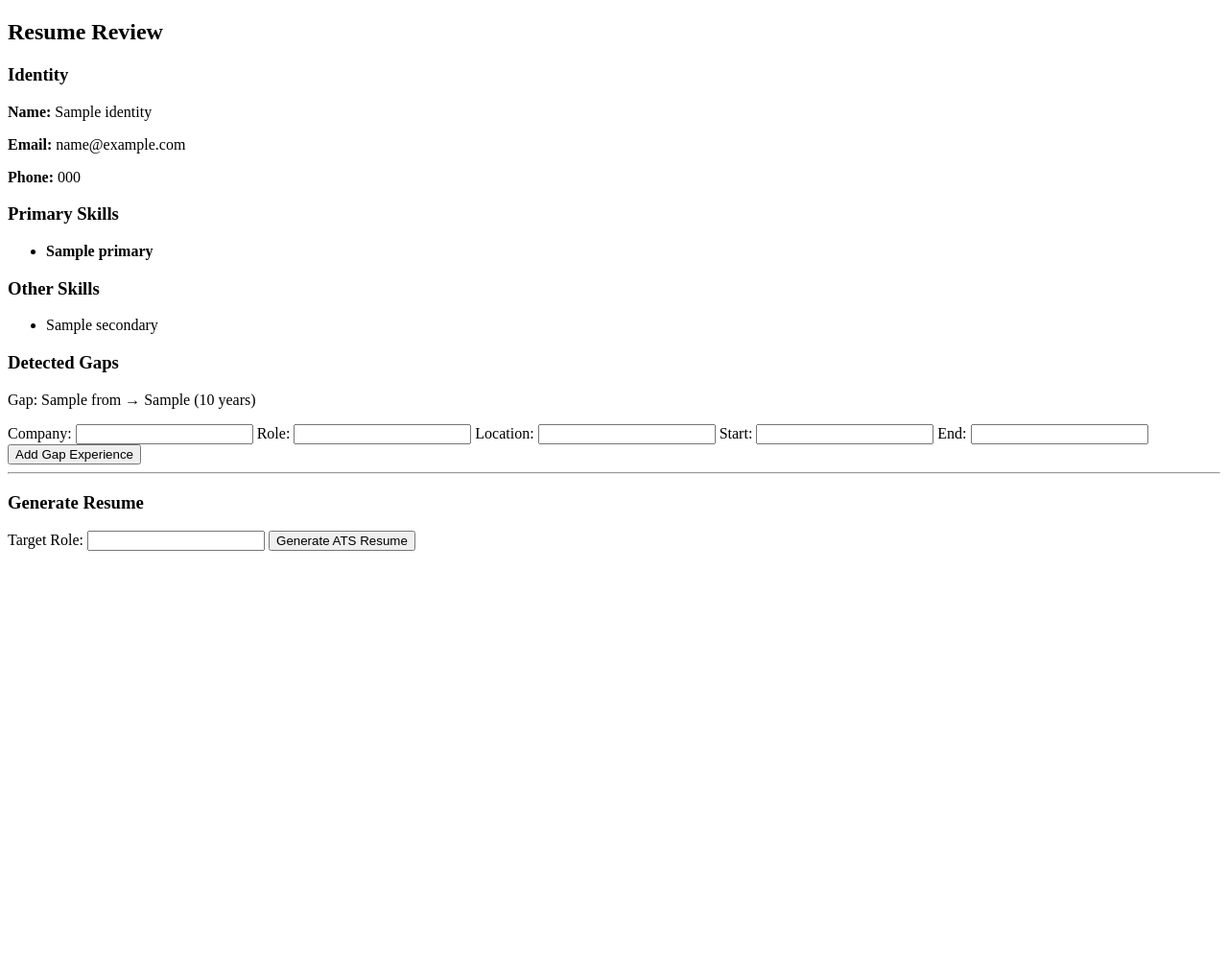
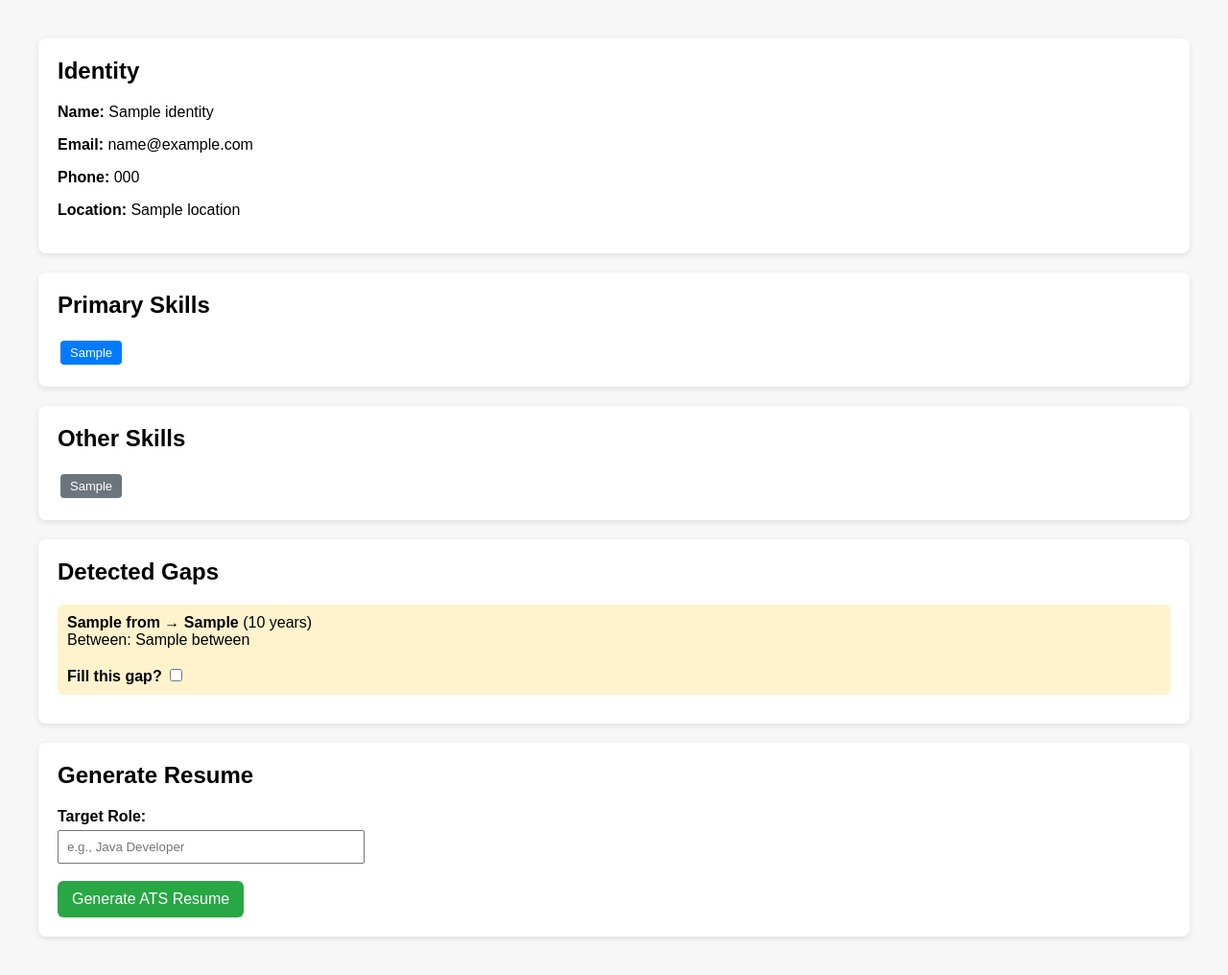
Before and after one commit to anand1342/resume_ai, a FastAPI app: template templates/review.html in a window 1280 px wide. Shown: the whole page at 96% size. Before the commit the page ends 574 px from the top, so only its background shows below. Run offline with FastAPI, Linux system fonts and the light colour scheme; the template is opened without the code that fills it: most values are stand-ins (such as "Sample title", 1, 10 or a date in 2020).

Commit message:
Fix skills None error

```diff
--- a/app.py
+++ b/app.py
@@ -5,38 +5,33 @@ import uuid
 import os
 
 from resume_parser import parse_resume, extract_identity, extract_skills
-from structured_parser import extract_education, extract_employment
 from gap_analyzer import build_timeline, detect_gaps
 from resume_optimizer import generate_resume
 from exporter import export_to_word
 
-# =============================
-# APP SETUP
-# =============================
 app = FastAPI(title="AI Resume Builder")
 
 templates = Jinja2Templates(directory="templates")
 
 UPLOAD_DIR = "uploads"
 OUTPUT_DIR = "outputs"
-
 os.makedirs(UPLOAD_DIR, exist_ok=True)
 os.makedirs(OUTPUT_DIR, exist_ok=True)
 
-# In-memory session store
+# Temporary session store (in-memory)
 session_store = {}
 
-# =============================
-# HOME
-# =============================
+# ==============================
+# HOME PAGE
+# ==============================
 @app.get("/", response_class=HTMLResponse)
 def home(request: Request):
     return templates.TemplateResponse("index.html", {"request": request})
 
 
-# =============================
+# ==============================
 # UPLOAD RESUME
-# =============================
+# ==============================
 @app.post("/upload", response_class=HTMLResponse)
 async def upload_resume(request: Request, file: UploadFile = File(...)):
     file_id = str(uuid.uuid4())
@@ -46,33 +41,18 @@ async def upload_resume(request: Request, file: UploadFile = File(...)):
     with open(file_path, "wb") as f:
         f.write(await file.read())
 
-    # Read raw text
-    with open(file_path, "rb") as f:
-        raw_text = f.read().decode(errors="ignore")
+    # Read file content safely
+    try:
+        raw_text = open(file_path, "rb").read().decode(errors="ignore")
+    except:
+        raw_text = ""
 
-    # =============================
-    # REAL PARSING
-    # =============================
-    education = extract_education(raw_text)
-    employment = extract_employment(raw_text)
+    # Parse resume
+    parsed = parse_resume(raw_text)
+    identity = extract_identity(raw_text)
+    skills_data = extract_skills(raw_text)
 
-    parsed = {
-        "education": education,
-        "employment": employment
-    }
-
-    # =============================
-    # IDENTITY & SKILLS
-    # =============================
-    identity = extract_identity(raw_text)
-    skills = extract_skills(raw_text)
-
-    # Determine primary stack
-    primary_stack = skills["primary"][0] if skills["primary"] else "General"
-
-    # =============================
-    # TIMELINE & GAPS
-    # =============================
+    # Timeline & gaps
     timeline = build_timeline(parsed)
     gaps = detect_gaps(timeline)
 
@@ -81,56 +61,27 @@ async def upload_resume(request: Request, file: UploadFile = File(...)):
         "raw_text": raw_text,
         "parsed": parsed,
         "identity": identity,
-        "skills": skills,
-        "primary_stack": primary_stack,
+        "skills": skills_data,
         "gaps": gaps,
     }
 
-    # =============================
-    # REVIEW SCREEN
-    # =============================
+    # Render review page
     return templates.TemplateResponse(
         "review.html",
         {
             "request": request,
             "file_id": file_id,
             "identity": identity,
-            "skills": skills,
-            "primary_stack": primary_stack,
+            "primary_skills": skills_data.get("primary", []),
+            "secondary_skills": skills_data.get("secondary", []),
             "gaps": gaps,
         },
     )
 
 
-# =============================
-# ADD GAP EXPERIENCE
-# =============================
-@app.post("/add-gap")
-async def add_gap(
-    file_id: str = Form(...),
-    company: str = Form(...),
-    role: str = Form(...),
-    start: str = Form(...),
-    end: str = Form(...),
-    location: str = Form(...)
-):
-    if file_id not in session_store:
-        return {"error": "Invalid session"}
-
-    session_store[file_id].setdefault("additional_experience", []).append({
-        "company": company,
-        "role": role,
-        "start": start,
-        "end": end,
-        "location": location
-    })
-
-    return {"status": "Gap experience added"}
-
-
-# =============================
+# ==============================
 # GENERATE FINAL RESUME
-# =============================
+# ==============================
 @app.post("/generate")
 async def generate_final_resume(
     request: Request,
@@ -138,27 +89,28 @@ async def generate_final_resume(
     target_role: str = Form(...),
 ):
     if file_id not in session_store:
-        return {"error": "Session expired. Please upload again."}
+        return HTMLResponse("Session expired. Please upload again.", status_code=400)
 
     data = session_store[file_id]
 
     final_resume = generate_resume(
         target_role=target_role,
         original_resume=data["raw_text"],
-        education=data["parsed"]["education"],
-        employment=data["parsed"]["employment"],
-        additional_experience=data.get("additional_experience", []),
-        identity=data["identity"],
+        education=data["parsed"].get("education", []),
+        employment=data["parsed"].get("employment", []),
+        additional_experience=[],
     )
 
-    # Safe filename
+    # Use candidate name for file
     candidate_name = data["identity"].get("name", "Candidate").replace(" ", "_")
-    safe_role = target_role.replace(" ", "_")
-
     output_file = os.path.join(
-        OUTPUT_DIR, f"{candidate_name}_{safe_role}.docx"
+        OUTPUT_DIR, f"{candidate_name}_{target_role.replace(' ', '_')}.docx"
     )
 
     export_to_word(final_resume, output_file)
 
-    return FileResponse(output_file, filename=os.path.basename(output_file))
+    return FileResponse(
+        output_file,
+        filename=os.path.basename(output_file),
+        media_type="application/vnd.openxmlformats-officedocument.wordprocessingml.document",
+    )
--- a/resume_parser.py
+++ b/resume_parser.py
@@ -1,5 +1,7 @@
 import re
 from collections import Counter
+from skill_analyzer import analyze_skills
+
 
 # -----------------------------
 # IDENTITY EXTRACTION
@@ -31,9 +33,13 @@ KNOWN_SKILLS = [
 ]
 
 
-def extract_skills(text: str):
-    text_lower = text.lower()
-    counter = Counter()
+def extract_skills(text):
+    primary, secondary, weighted = analyze_skills(text)
+    return {
+        "primary": primary,
+        "secondary": secondary,
+        "weighted": weighted
+    }
 
     for skill in KNOWN_SKILLS:
         occurrences = text_lower.count(skill)
--- a/templates/review.html
+++ b/templates/review.html
@@ -2,56 +2,126 @@
 <html>
 <head>
     <title>Resume Review</title>
+    <style>
+        body {
+            font-family: Arial, sans-serif;
+            margin: 40px;
+            background: #f7f7f7;
+        }
+        .card {
+            background: white;
+            padding: 20px;
+            margin-bottom: 20px;
+            border-radius: 8px;
+            box-shadow: 0 2px 6px rgba(0,0,0,0.1);
+        }
+        h2 {
+            margin-top: 0;
+        }
+        .skill-tag {
+            display: inline-block;
+            background: #007bff;
+            color: white;
+            padding: 5px 10px;
+            margin: 3px;
+            border-radius: 4px;
+            font-size: 13px;
+        }
+        .secondary {
+            background: #6c757d;
+        }
+        .gap-box {
+            background: #fff3cd;
+            padding: 10px;
+            border-radius: 6px;
+            margin-bottom: 10px;
+        }
+        .btn {
+            background: #28a745;
+            color: white;
+            padding: 10px 15px;
+            border: none;
+            border-radius: 6px;
+            cursor: pointer;
+            font-size: 16px;
+        }
+        .btn:hover {
+            background: #218838;
+        }
+        input[type="text"] {
+            padding: 8px;
+            width: 300px;
+            margin-top: 5px;
+        }
+        label {
+            font-weight: bold;
+        }
+    </style>
 </head>
 <body>
 
-<h2>Resume Review</h2>
+<div class="card">
+    <h2>Identity</h2>
+    <p><b>Name:</b> {{ identity.name or "Not detected" }}</p>
+    <p><b>Email:</b> {{ identity.email or "Not detected" }}</p>
+    <p><b>Phone:</b> {{ identity.phone or "Not detected" }}</p>
+    <p><b>Location:</b> {{ identity.location or "Not detected" }}</p>
+</div>
 
-<h3>Identity</h3>
-<p><b>Name:</b> {{ identity.name }}</p>
-<p><b>Email:</b> {{ identity.email }}</p>
-<p><b>Phone:</b> {{ identity.phone }}</p>
+<div class="card">
+    <h2>Primary Skills</h2>
+    {% if primary_skills %}
+        {% for s in primary_skills %}
+            <span class="skill-tag">{{ s }}</span>
+        {% endfor %}
+    {% else %}
+        <p>No primary skills detected.</p>
+    {% endif %}
+</div>
 
-<h3>Primary Skills</h3>
-<ul>
-{% for s in skills.primary %}
-<li><b>{{ s }}</b></li>
+<div class="card">
+    <h2>Other Skills</h2>
+    {% if secondary_skills %}
+        {% for s in secondary_skills %}
+            <span class="skill-tag secondary">{{ s }}</span>
         {% endfor %}
-</ul>
+    {% else %}
+        <p>No additional skills detected.</p>
+    {% endif %}
+</div>
 
-<h3>Other Skills</h3>
-<ul>
-{% for s in skills.secondary %}
-<li>{{ s }}</li>
-{% endfor %}
-</ul>
+<div class="card">
+    <h2>Detected Gaps</h2>
 
-<h3>Detected Gaps</h3>
     {% if gaps %}
         {% for gap in gaps %}
-        <p>Gap: {{ gap.from }} → {{ gap.to }} ({{ gap.duration_years }} years)</p>
+            <div class="gap-box">
+                <b>{{ gap.from }} → {{ gap.to }}</b> ({{ gap.duration_years }} years)<br>
+                Between: {{ gap.between }}<br><br>
 
-        <form action="/add-gap" method="post">
-            <input type="hidden" name="file_id" value="{{ file_id }}">
-            Company: <input name="company" required>
-            Role: <input name="role" required>
-            Location: <input name="location" required>
-            Start: <input name="start" required>
-            End: <input name="end" required>
-            <button type="submit">Add Gap Experience</button>
-        </form>
-        <hr>
+                <label>
+                    Fill this gap?
+                    <input type="checkbox" name="fill_gap_{{ loop.index }}">
+                </label>
+            </div>
         {% endfor %}
     {% else %}
         <p>No gaps detected 🎉</p>
     {% endif %}
+</div>
 
-<h3>Generate Resume</h3>
+<div class="card">
+    <h2>Generate Resume</h2>
+
     <form action="/generate" method="post">
         <input type="hidden" name="file_id" value="{{ file_id }}">
-    Target Role: <input name="target_role" required>
-    <button type="submit">Generate ATS Resume</button>
+
+        <label>Target Role:</label><br>
+        <input type="text" name="target_role" placeholder="e.g., Java Developer" required><br><br>
+
+        <button class="btn" type="submit">Generate ATS Resume</button>
     </form>
+</div>
 
 </body>
 </html>
```
Also changed, not shown: file_extractor.py (added, +28 -0 lines), skill_analyzer.py (added, +66 -0 lines). Lines whose indentation alone changed are shown as unchanged.
